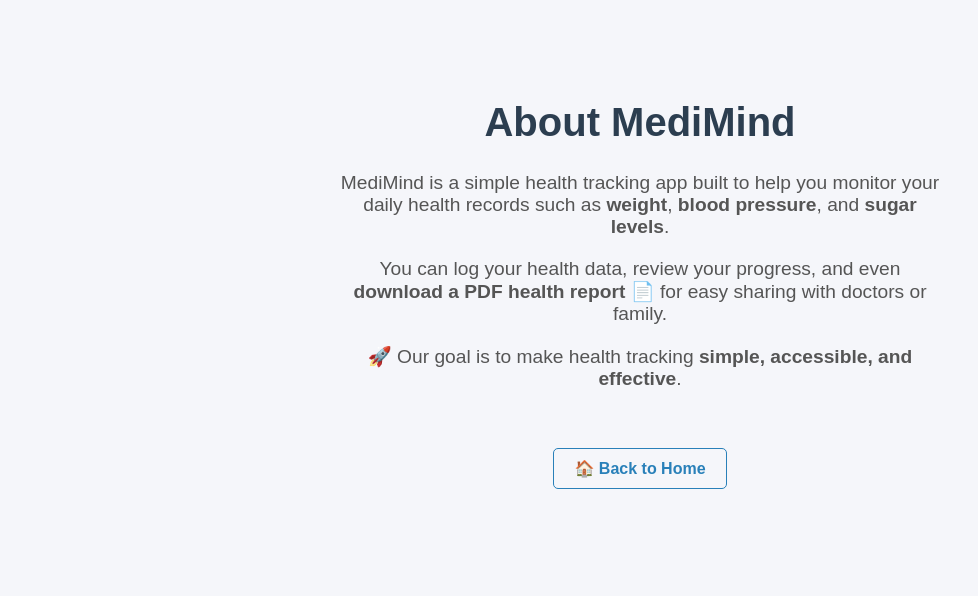
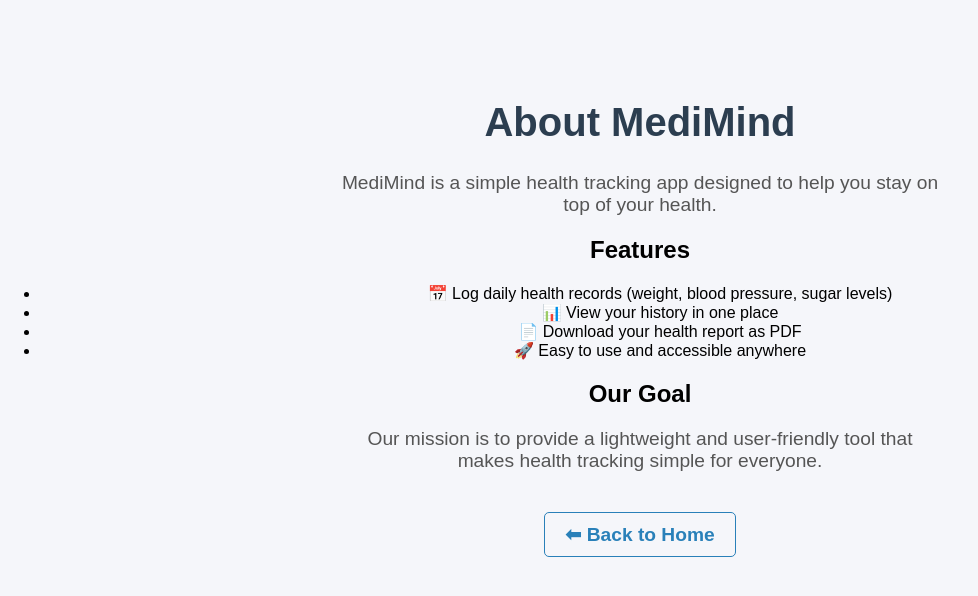
Before and after one commit to Pranavreddyedula/MediMind, a Flask app: page /about in a window 1280 px wide. Shown: the top 596 px of the page, without its empty margins (0-978 px from the left). Run offline with Flask 3, Linux system fonts and the light colour scheme.

Commit message:
Update about.html

```diff
--- a/templates/about.html
+++ b/templates/about.html
@@ -3,28 +3,30 @@
 <head>
   <meta charset="UTF-8">
   <meta name="viewport" content="width=device-width, initial-scale=1.0">
-  <title>About - MediMind</title>
+  <title>About MediMind</title>
   <link rel="stylesheet" href="{{ url_for('static', filename='style.css') }}">
   <link rel="icon" href="{{ url_for('static', filename='favicon.ico') }}">
 </head>
 <body>
   <div class="container">
     <h1>About MediMind</h1>
+    <p>MediMind is a simple health tracking app designed to help you stay on top of your health.</p>
+
+    <h2>Features</h2>
+    <ul>
+      <li>📅 Log daily health records (weight, blood pressure, sugar levels)</li>
+      <li>📊 View your history in one place</li>
+      <li>📄 Download your health report as PDF</li>
+      <li>🚀 Easy to use and accessible anywhere</li>
+    </ul>
+
+    <h2>Our Goal</h2>
     <p>
-      MediMind is a simple health tracking app built to help you
-      monitor your daily health records such as <b>weight</b>,
-      <b>blood pressure</b>, and <b>sugar levels</b>.
-    </p>
-    <p>
-      You can log your health data, review your progress,
-      and even <b>download a PDF health report</b> 📄 for easy sharing with doctors or family.
-    </p>
-    <p>
-      🚀 Our goal is to make health tracking <b>simple, accessible, and effective</b>.
+      Our mission is to provide a lightweight and user-friendly tool
+      that makes health tracking simple for everyone.
     </p>
 
-    <br>
-    <a href="{{ url_for('home') }}">🏠 Back to Home</a>
+    <p><a href="{{ url_for('home') }}">⬅ Back to Home</a></p>
   </div>
 </body>
 </html>
```
